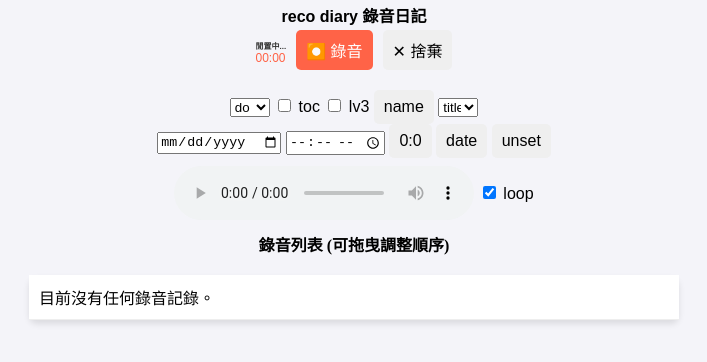
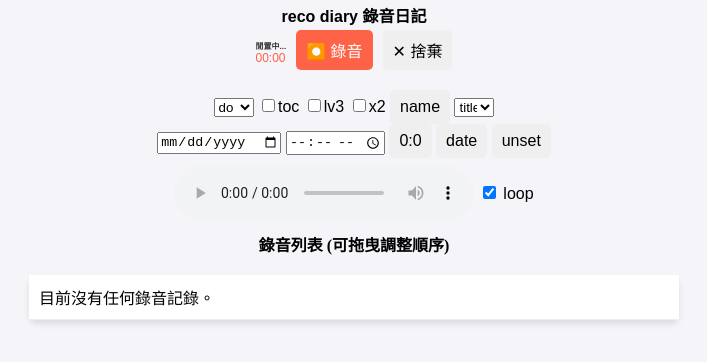
Before and after one commit to GHolk/bookmarklet, a plain HTML site: page reco-diary/index.html in a window 1280 px wide. Shown: the whole page, without its empty margins (286-993 px from the left). Drawn offline with Linux system fonts and the light colour scheme.

Commit message:
feat(reco): add speed up play x2

```diff
--- a/reco-diary/index.html
+++ b/reco-diary/index.html
@@ -209,12 +209,17 @@ TODO
       </select>
       <label>
         <input class="toc-set reset-default" type="checkbox"
-               onchange="recorder.playHeadLevelSet({level:2 /*,play:true*/, event})">
-        toc</label>
+               onchange="recorder.playHeadLevelSet({level:2 /*,play:true*/, event})">toc
+      </label>
       <label>
         <input class="toc-set reset-default" type="checkbox"
-               onchange="recorder.playHeadLevelSet({level:Infinity /*,play:true*/, event})">
-        lv3</label>
+               onchange="recorder.playHeadLevelSet({level:Infinity /*,play:true*/, event})">lv3
+      </label>
+      <label>
+        <input class="reset-default" type="checkbox"
+               data-rate="2"
+               onchange="recorder.playRateSet({event})">x2
+      </label>
       <button onclick="recorder.titleSet({target:'focus'})">name</button>
       <select onchange="recorder.titleLevelOnChange(event)">
         <option value="">title</option>
@@ -234,7 +239,6 @@ TODO
                 title="clear date" >
             unset</button>
        </div>
-
       <div class="audio-bar">
         <audio controls loop onended="recorder.playNext({event})"></audio>
         <label>
@@ -572,6 +576,12 @@ let $id = new Proxy({}, {
               $('audio').loop = e.checked
             }
           },
+        playRateSet(opt) {
+          const e = opt.event.target
+          const au = $('audio')
+          let rate = 1
+          if (e.checked) rate = Number(e.dataset.rate)
+        },
           rangeAction(o) {
               const {event} = o
               const e = event.target
```
